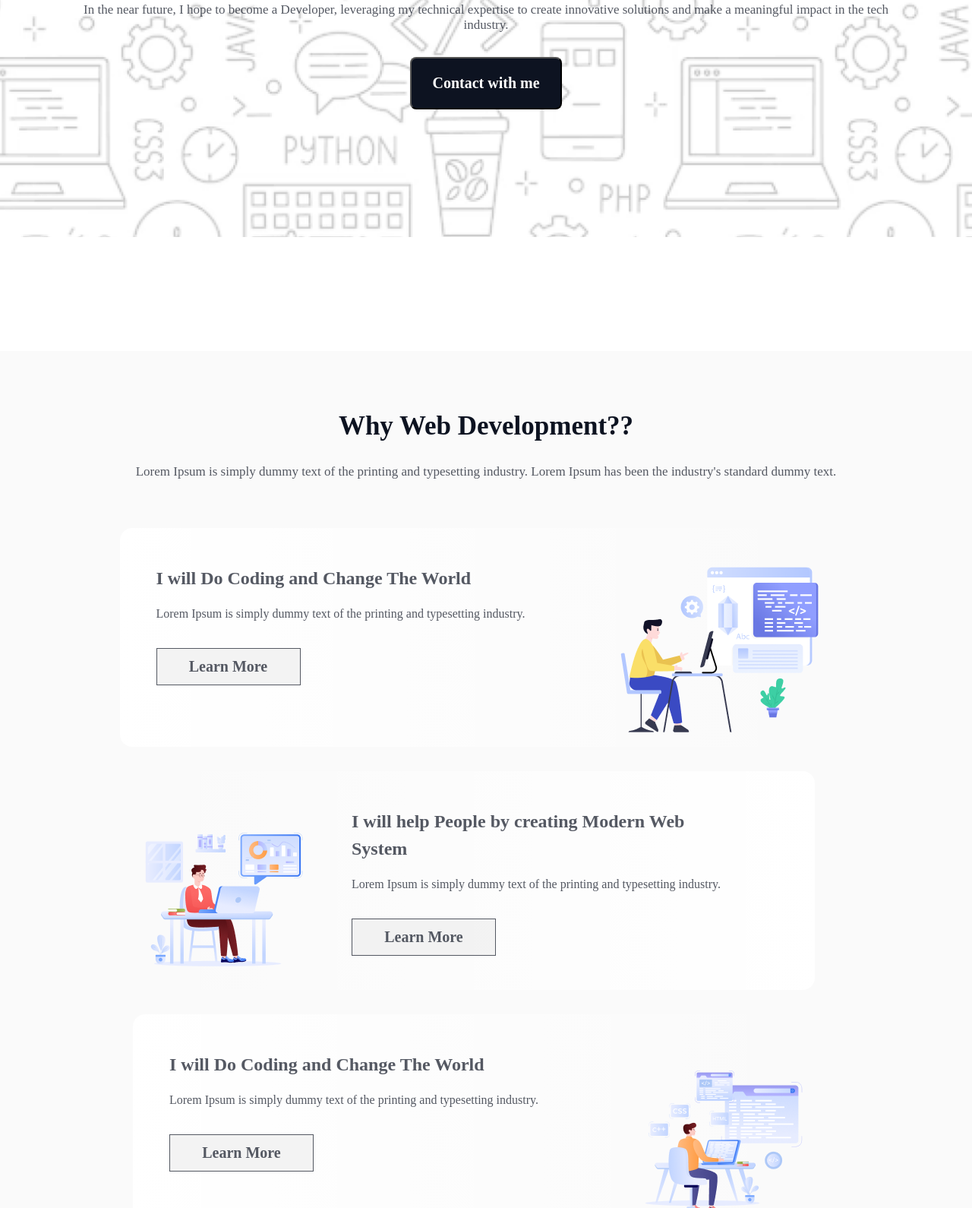
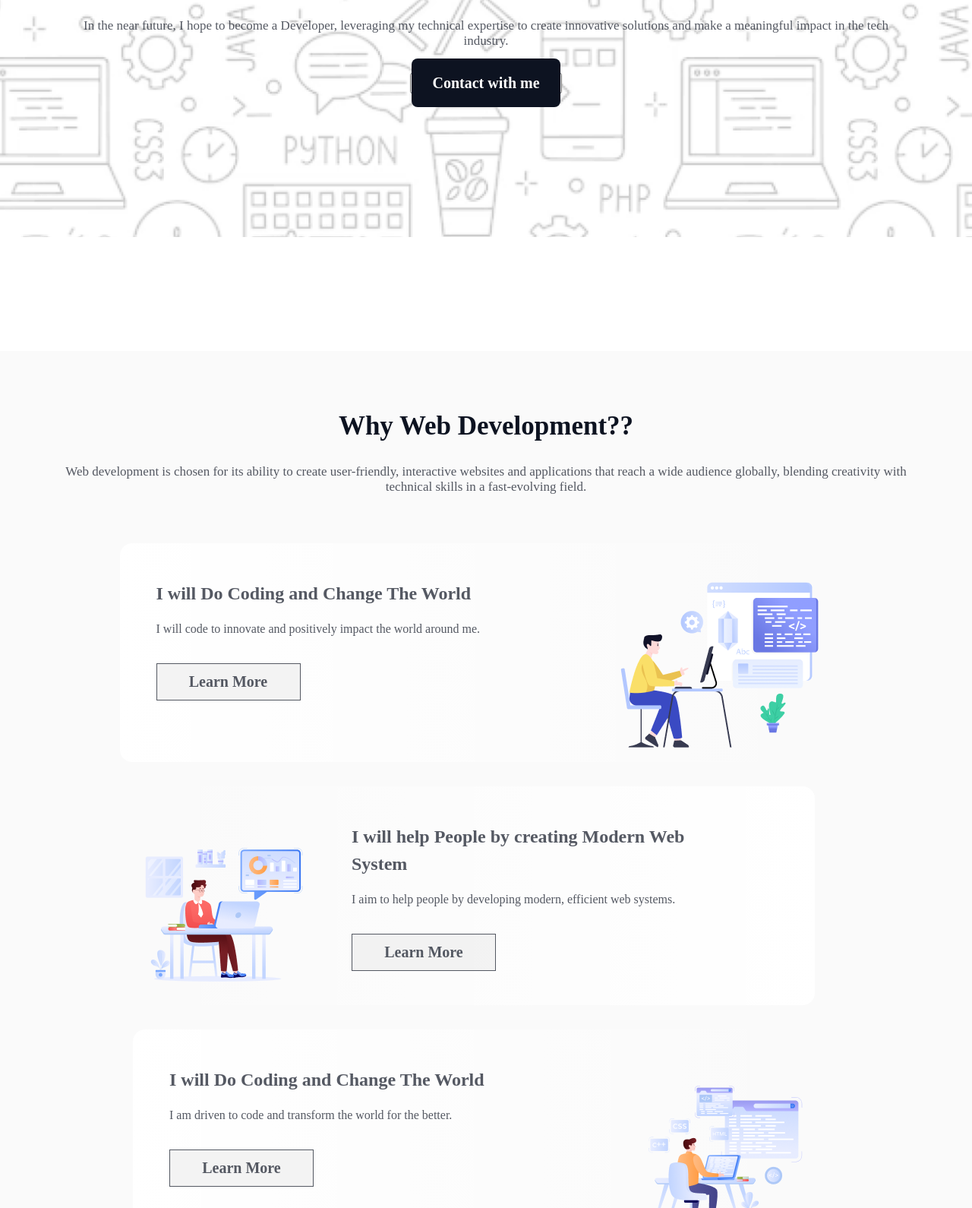
Before and after one commit to ishtiak-billah-emon/Portfolio-Design, a plain HTML site: page Assignment 01/index.html in a window 1280 px wide. Shown: the part 657-2247 px from the top of the page at 76% size. Drawn offline with Linux system fonts and the light colour scheme; a web font is replaced by a local one.

Commit message:
Fixed all the buttons

```diff
--- a/Assignment 01/Style/style.css
+++ b/Assignment 01/Style/style.css
@@ -125,7 +125,8 @@ body {
   text-align: center;
 }
 
-#header .header-content .contact {
+#header .header-content .contact a{
+  text-decoration: none;
   color: rgb(255, 255, 255);
   border-radius: 8px;
   background: rgb(13, 19, 33);
@@ -153,6 +154,14 @@ body {
   font-weight: 600;
   text-align: center;
   opacity: 0.8;
+  cursor: pointer;
+}
+
+#header nav .btn-primary:hover{
+ background-color: #dbdbdb;
+}
+#header nav .btn-primary:active{
+  transform: scale(0.98);
 }
 
 nav .name {
@@ -441,7 +450,7 @@ nav .name {
   justify-content: center;
   align-items: center;
   flex-direction: row;
-  margin: 16px auto;
+  margin: 32px auto;
 }
 
 #main .support-me .input-box::placeholder {
@@ -489,5 +498,11 @@ nav .name {
   justify-content: right;
   align-items: right;
   gap: 24px;
-  /* display: inline-block; */
+
 }
+
+
+.footer .top img{
+  width: 35px;
+  height: 35px;
+}
--- a/Assignment 01/index.html
+++ b/Assignment 01/index.html
@@ -9,7 +9,7 @@
   <body>
     <header id="header">
       <nav>
-        <h1 class="name">Ishtiak Emon</h1>
+        <h1 class="name">ISHTIAK EMON</h1>
         <button class="btn-primary">Download Resume</button>
       </nav>
 
@@ -22,7 +22,7 @@
           <p class="subtitle-primary">
             In the near future, I hope to become a Developer, leveraging my technical expertise to create innovative solutions and make a meaningful impact in the tech industry.
           </p>
-          <button class="contact">Contact with me</button>
+          <button class="contact"><a href="#footer">Contact with me</a></button>
         </div>
       </section>
     </header>
@@ -33,8 +33,7 @@
         <div class="content">
           <h1 class="title-primary">Why Web Development??</h1>
           <p class="subtitle-primary">
-            Lorem Ipsum is simply dummy text of the printing and typesetting
-            industry. Lorem Ipsum has been the industry's standard dummy text.
+            Web development is chosen for its ability to create user-friendly, interactive websites and applications that reach a wide audience globally, blending creativity with technical skills in a fast-evolving field.
           </p>
         </div>
         <section class="info-cards">
@@ -42,8 +41,7 @@
             <div class="card-description">
               <h1 class="title">I will Do Coding and Change The World</h1>
               <p class="sub-title">
-                Lorem Ipsum is simply dummy text of the printing and typesetting
-                industry.
+                I will code to innovate and positively impact the world around me.
               </p>
               <button class="card-btn">Learn More</button>
             </div>
@@ -67,8 +65,7 @@
                 I will help People by creating Modern Web System
               </h1>
               <p class="sub-title">
-                Lorem Ipsum is simply dummy text of the printing and typesetting
-                industry.
+                I aim to help people by developing modern, efficient web systems.
               </p>
               <button class="card-btn">Learn More</button>
             </div>
@@ -77,8 +74,7 @@
             <div class="card-description">
               <h1 class="title">I will Do Coding and Change The World</h1>
               <p class="sub-title">
-                Lorem Ipsum is simply dummy text of the printing and typesetting
-                industry.
+                I am driven to code and transform the world for the better.
               </p>
               <button class="card-btn">Learn More</button>
             </div>
@@ -96,8 +92,7 @@
       <section class="inspiration-section">
         <h1 class="title-primary">My Inspiration</h1>
         <p class="subtitle-primary sub-title">
-          Lorem Ipsum is simply dummy text of the printing and typesetting
-          industry. Lorem Ipsum has been the industry's standard dummy text.
+          My inspiration lies in leveraging technology to solve real-world problems and empower communities through innovation and empathy.
         </p>
         <div class="video">
           <iframe
@@ -118,15 +113,14 @@
       <section class="current-target">
         <h1 class="title-primary">My Current Target</h1>
         <p class="subtitle-primary">
-          Lorem Ipsum is simply dummy text of the printing and typesetting
-          industry. Lorem Ipsum has been the industry's standard dummy text.
+          My current target is mastering HTML, CSS, and JavaScript to build responsive and engaging web applications.
         </p>
         <section class="content-card">
           <div class="content html-card">
             <img src="assets/html.png" alt="" srcset="" />
             <h1 class="ct-title">HTML</h1>
             <p class="ct-subtitle">
-              Lorem Ipsum is simply dummy text of the printing.
+              HTML provides the structure and content foundation for web pages, defining their elements and layout.
             </p>
             <a
               class="Learn-more-primary"
@@ -140,8 +134,7 @@
             <img src="assets/css.png" alt="" srcset="" />
             <h1 class="ct-title">CSS</h1>
             <p class="ct-subtitle">
-              Lorem Ipsum is simply dummy text of the printing.
-            </p>
+              CSS enhances HTML by styling and designing elements, improving their visual presentation and responsiveness.</p>
             <a
               class="Learn-more-primary"
               href="https://developer.mozilla.org/en-US/docs/Web/CSS"
@@ -154,7 +147,7 @@
             <img src="assets/js.png" alt="" srcset="" />
             <h1 class="ct-title">JavaScript</h1>
             <p class="ct-subtitle">
-              Lorem Ipsum is simply dummy text of the printing.
+              JavaScript adds interactivity and dynamic behavior to web pages, enabling complex functionalities and user interactions.
             </p>
             <a
               class="Learn-more-primary"
@@ -171,8 +164,7 @@
       <section class="next-target">
         <h1 class="title-primary">My Next Target</h1>
         <p class="subtitle-primary">
-          Lorem Ipsum is simply dummy text of the printing and typesetting
-          industry. Lorem Ipsum has been the industry's standard dummy text.
+          My next target is mastering ReactJS for front-end development and Node.js with MongoDB for building scalable and efficient full-stack applications.
         </p>
         <section class="content-card">
           <div class="content">
@@ -186,9 +178,7 @@
             <div class="description">
               <h1 class="ct-target">ReactJS</h1>
               <p class="ct-subtitle">
-                Lorem Ipsum is simply dummy text of the printing and typesetting
-                industry. Lorem Ipsum has been the industry's standard dummy
-                text.
+                ReactJS is a powerful JavaScript library for building user interfaces with reusable components and efficient rendering.
               </p>
               <a
                 class="Learn-more-primary"
@@ -210,9 +200,7 @@
             <div class="description">
               <h1 class="ct-target">NodeJs</h1>
               <p class="ct-subtitle">
-                Lorem Ipsum is simply dummy text of the printing and typesetting
-                industry. Lorem Ipsum has been the industry's standard dummy
-                text.
+                Node.js is a runtime environment that allows developers to run JavaScript server-side, facilitating scalable and real-time applications.
               </p>
               <a
                 class="Learn-more-primary"
@@ -234,9 +222,7 @@
             <div class="description">
               <h1 class="ct-target">MongoDB</h1>
               <p class="ct-subtitle">
-                Lorem Ipsum is simply dummy text of the printing and typesetting
-                industry. Lorem Ipsum has been the industry's standard dummy
-                text.
+                MongoDB is a flexible and scalable NoSQL database that stores data in JSON-like documents, ideal for handling large volumes of data in modern applications.
               </p>
               <a
                 class="Learn-more-primary"
@@ -249,13 +235,13 @@
         </section>
       </section>
       <!-- Next target ends here -->
+
       <!-- Support segment starts here-->
       <section class="support-me">
         <div class="form">
           <h1 class="title">I need Support</h1>
           <p class="subtitle">
-            Lorem Ipsum is simply dummy text of the printing and typesetting
-            industry.
+            I primarily seek feedback and suggestions to enhance my skills and projects.
           </p>
         </div>
         <div class="input-container">
@@ -269,7 +255,7 @@
       </section>
       <!-- Support segment Ends here-->
     </main>
-    <footer class="footer">
+    <footer class="footer" id="footer">
       <h1 class="title">Connect with me!</h1>
       <nav>
         <ul class="icon-links">
@@ -290,6 +276,7 @@
           </li>
         </ul>
       </nav>
+      <a class="top" href="#header" ><img src="assets/up-arrow.png" alt="Back to Top" srcset=""></a>
     </footer>
   </body>
 </html>
```
Also changed, not shown: Assignment 01/assets/up-arrow.png (added).
